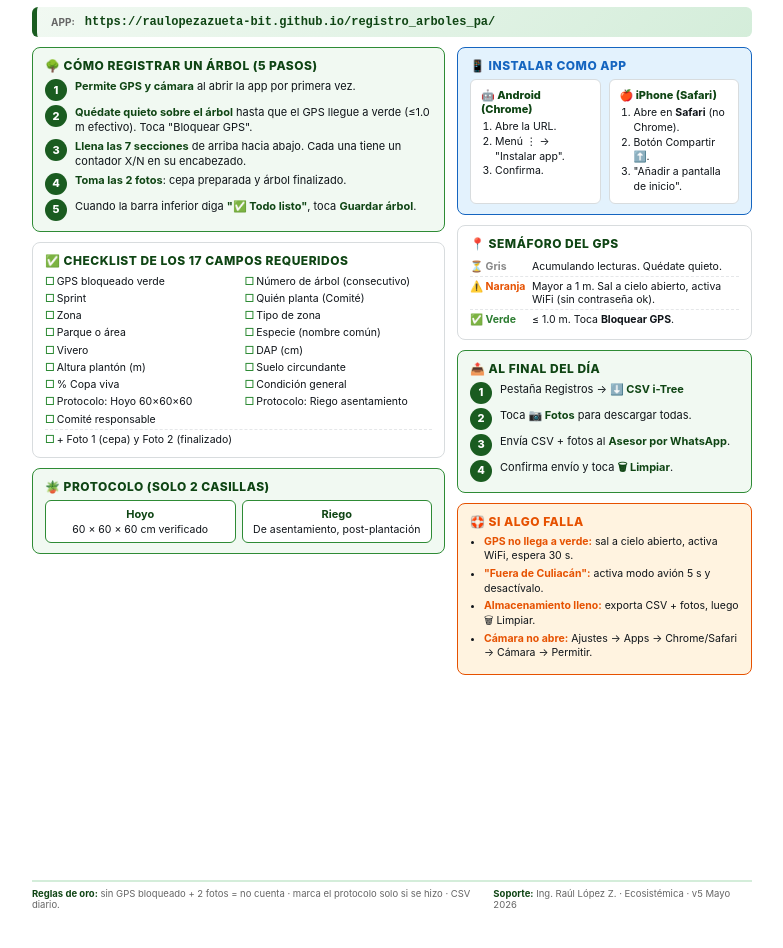
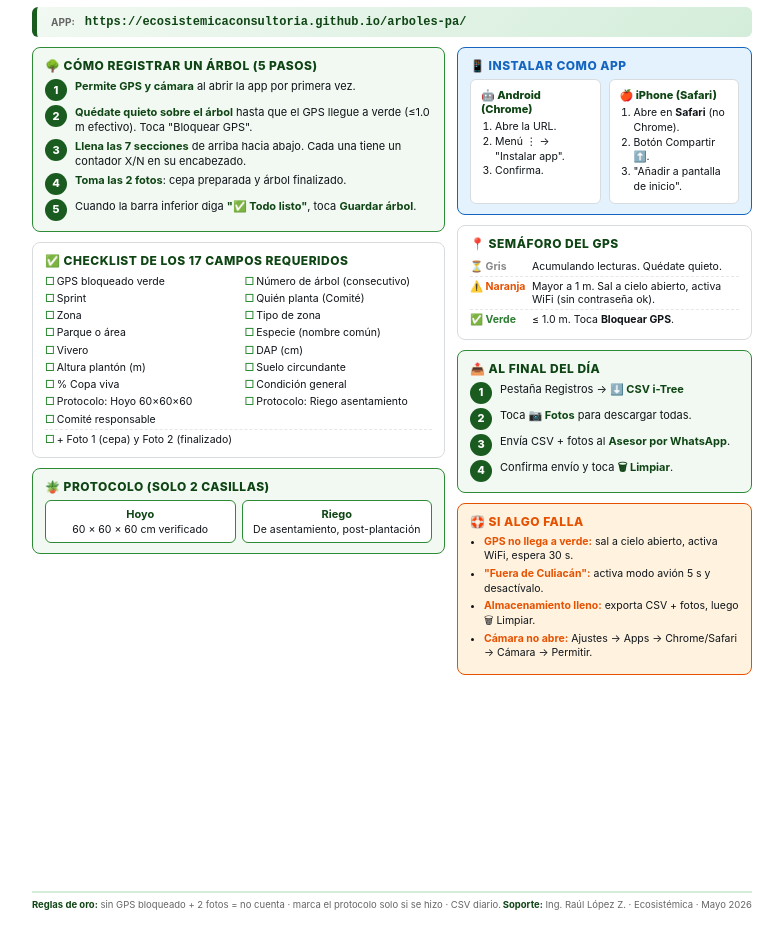
Before and after one commit to ecosistemicaconsultoria/arboles-pa, a plain HTML site: page sprint0/Cheat_Sheet_Arboles_PA.html in a window 1280 px wide. Shown: the part 108-1056 px from the top of the page, without its empty margins (16-799 px from the left). Drawn offline with Linux system fonts and the light colour scheme.

Commit message:
Update Cheat_Sheet_Arboles_PA.html

```diff
--- a/sprint0/Cheat_Sheet_Arboles_PA.html
+++ b/sprint0/Cheat_Sheet_Arboles_PA.html
@@ -195,7 +195,7 @@
   <!-- URL -->
   <div class="url-banner">
     <span class="url-banner__label">App:</span>
-    <span class="url-banner__url">https://raulopezazueta-bit.github.io/registro_arboles_pa/</span>
+    <span class="url-banner__url">https://ecosistemicaconsultoria.github.io/arboles-pa/</span>
   </div>
 
   <!-- MAIN GRID -->
@@ -323,7 +323,7 @@
   <!-- FOOTER -->
   <div class="footer">
     <div><strong>Reglas de oro:</strong> sin GPS bloqueado + 2 fotos = no cuenta · marca el protocolo solo si se hizo · CSV diario.</div>
-    <div><strong>Soporte:</strong> Ing. Raúl López Z. · Ecosistémica · v5 Mayo 2026</div>
+    <div><strong>Soporte:</strong> Ing. Raúl López Z. · Ecosistémica · Mayo 2026</div>
   </div>
 
 </div>
```
